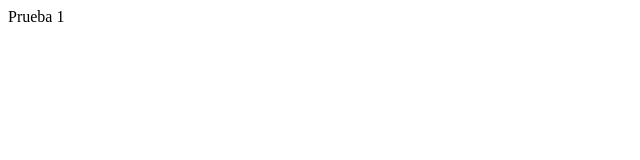
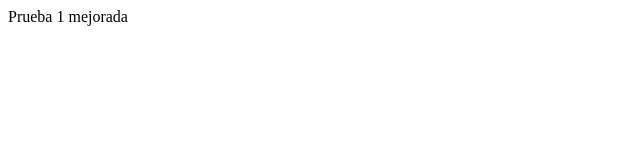
Before and after one commit to cuentaanaliz-dev/P-1, a plain HTML site: page index.html in a window 1280 px wide. Shown: the full height of the page, 0-640 px from the left. Drawn offline with Linux system fonts and the light colour scheme.

Commit message:
agrego la palabra mejorada

```diff
--- a/index.html
+++ b/index.html
@@ -6,6 +6,6 @@
     <title>Document</title>
 </head>
 <body>
-    Prueba 1
+    Prueba 1 mejorada
 </body>
 </html>
```
